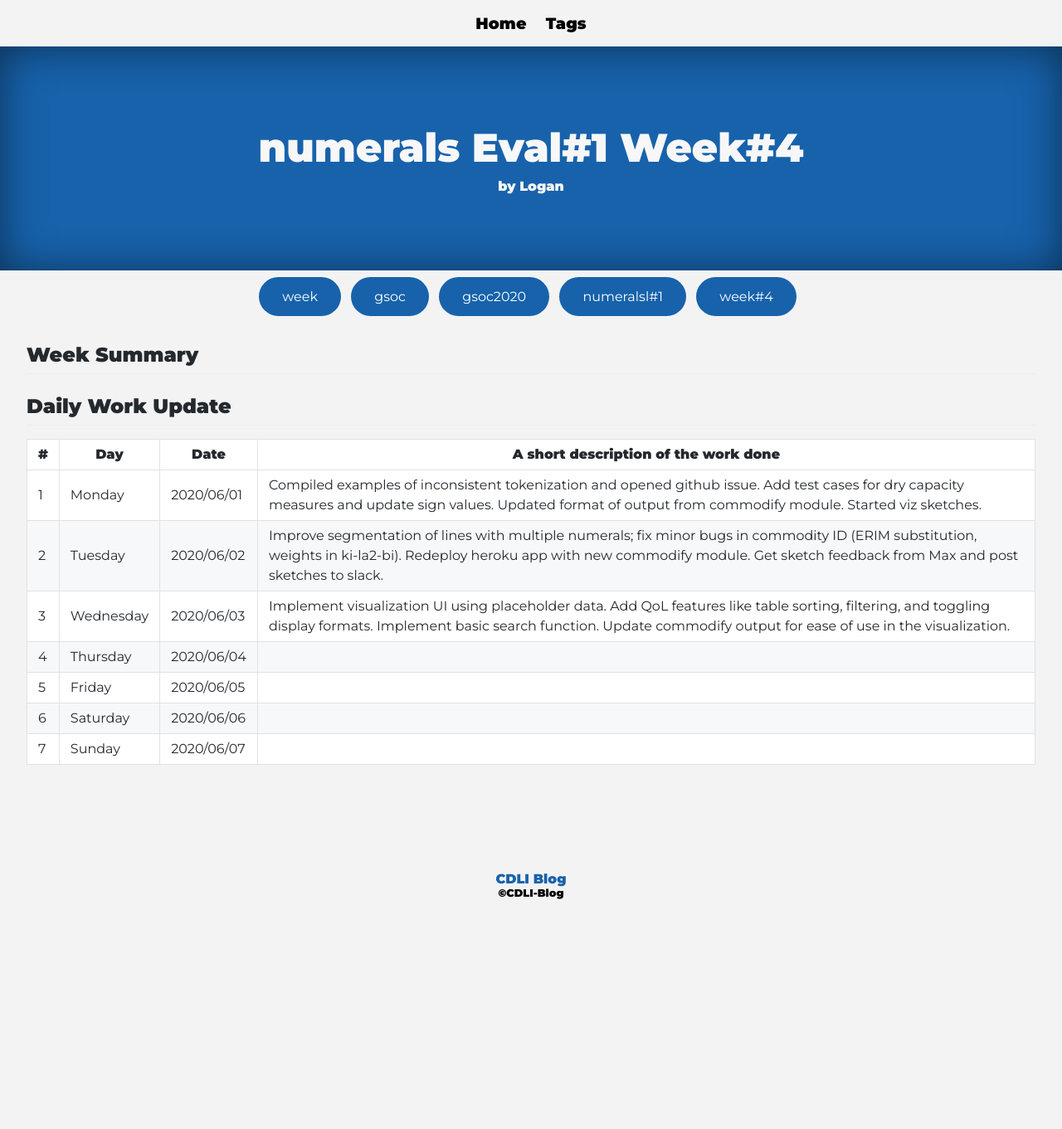
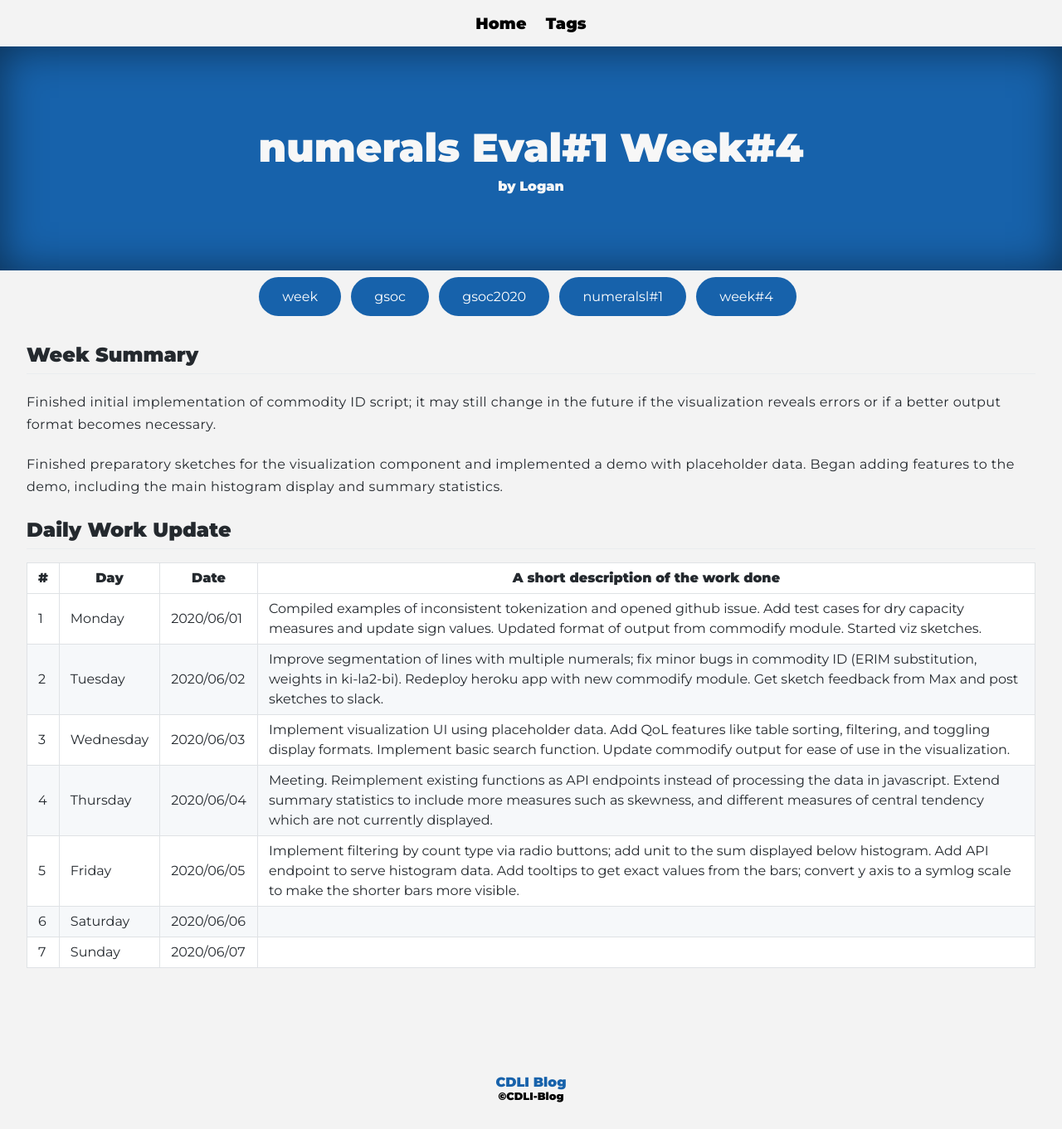
Before and after one commit to cdli-gh/blog, a Jekyll site: the page built from _blog/gsoc20/numerals/posts/04_week4.md, in a window 1280 px wide. Shown: the whole page at 83% size. Built offline with Jekyll 4.4.1, drawn with Linux system fonts in a browser that asks for light colours; Markdown is read by kramdown in place of the engine named in the settings; before the commit the page ends 1116 px from its top, so only the background shows below that.

Commit message:
Add final summary of week 4 for numerals project.

```diff
--- a/_blog/gsoc20/numerals/posts/04_week4.md
+++ b/_blog/gsoc20/numerals/posts/04_week4.md
@@ -7,6 +7,10 @@ tags: ["week","gsoc","gsoc2020","numeralsl#1","week#4"]
 
 ## Week Summary
 
+Finished initial implementation of commodity ID script; it may still change in the future if the visualization reveals errors or if a better output format becomes necessary.
+
+Finished preparatory sketches for the visualization component and implemented a demo with placeholder data. Began adding features to the demo, including the main histogram display and summary statistics.
+
 ## Daily Work Update
 
 |\#|Day|Date|A short description of the work done|
@@ -14,7 +18,7 @@ tags: ["week","gsoc","gsoc2020","numeralsl#1","week#4"]
 |1   	| Monday 	|   2020/06/01	| Compiled examples of inconsistent tokenization and opened github issue. Add test cases for dry capacity measures and update sign values. Updated format of output from commodify module. Started viz sketches. 	|
 |2   	| Tuesday  	|   2020/06/02	| Improve segmentation of lines with multiple numerals; fix minor bugs in commodity ID (ERIM substitution, weights in ki-la2-bi). Redeploy heroku app with new commodify module. Get sketch feedback from Max and post sketches to slack.  	|
 |3   	| Wednesday  	|  2020/06/03 	| Implement visualization UI using placeholder data. Add QoL features like table sorting, filtering, and toggling display formats. Implement basic search function. Update commodify output for ease of use in the visualization. 	|
-|4   	| Thursday  	|   2020/06/04	|   	|
-|5   	| Friday  	|   2020/06/05	|   	|
+|4   	| Thursday  	|   2020/06/04	| Meeting. Reimplement existing functions as API endpoints instead of processing the data in javascript. Extend summary statistics to include more measures such as skewness, and different measures of central tendency which are not currently displayed.  	|
+|5   	| Friday  	|   2020/06/05	| Implement filtering by count type via radio buttons; add unit to the sum displayed below histogram. Add API endpoint to serve histogram data. Add tooltips to get exact values from the bars; convert y axis to a symlog scale to make the shorter bars more visible.   	|
 |6   	| Saturday  	|   2020/06/06	|   	|
 |7   	| Sunday  	|   2020/06/07	|   	|
```
